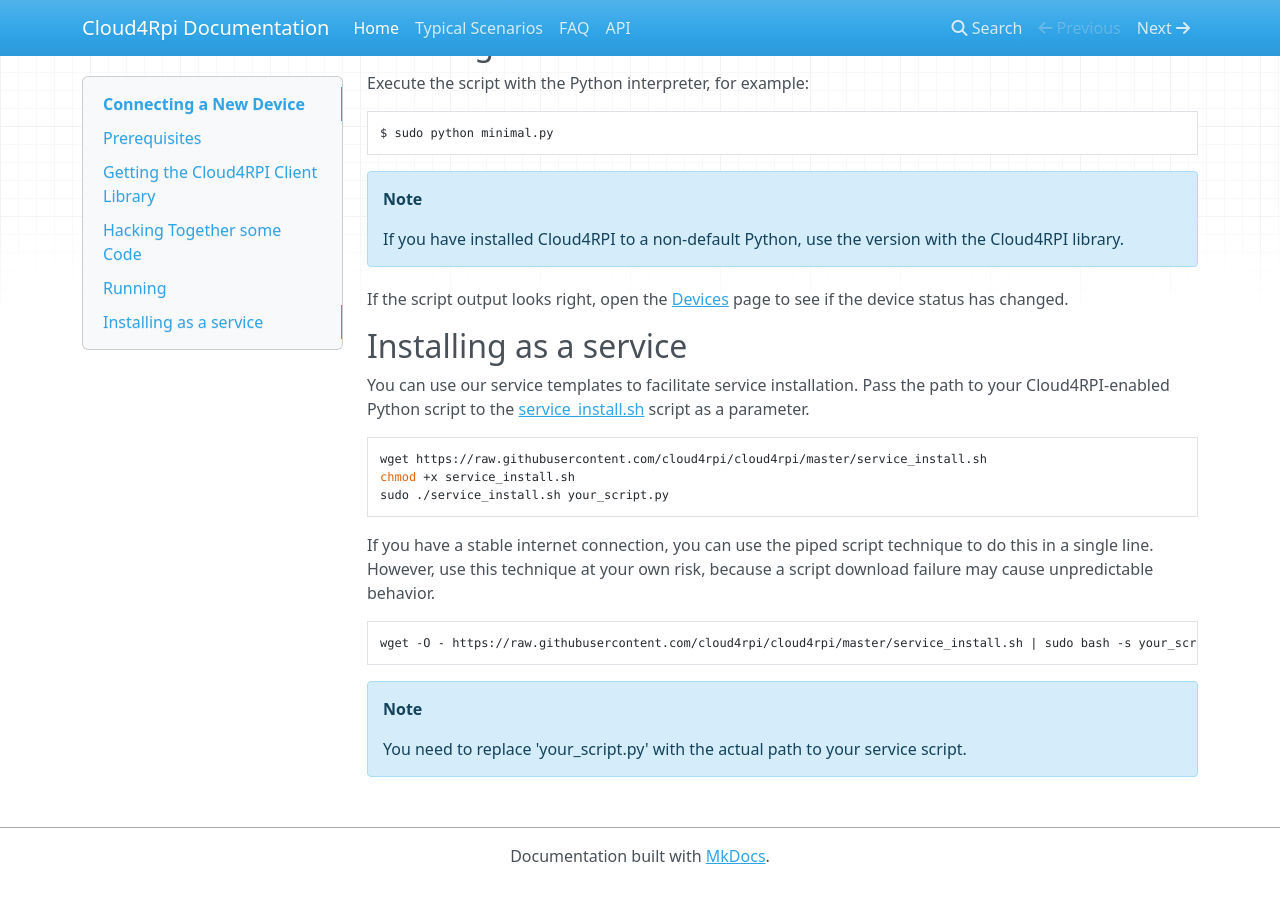
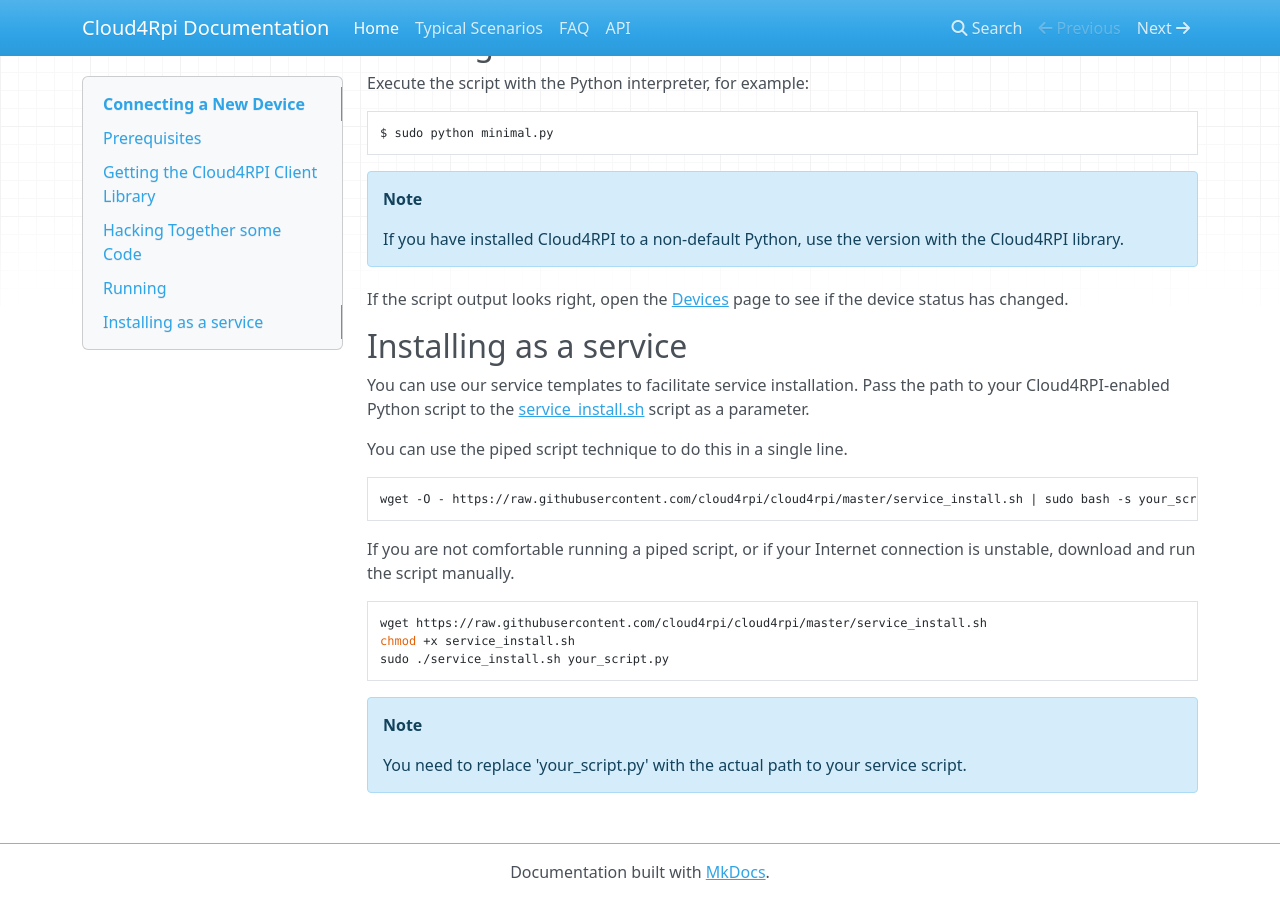
Before and after one commit to cloud4rpi/docs, an MkDocs documentation site: the page built from docs/index.md, in a window 1280 px wide and 900 px high, scrolled down 1555 px. Built offline with MkDocs 1.6.1, drawn with Linux system fonts in a browser that asks for light colours; nearby versions of some CDN libraries; old or Windows-style settings are respelled for this version of MkDocs.

````diff
--- a/docs/index.md
+++ b/docs/index.md
@@ -86,17 +86,19 @@
 
 You can use our service templates to facilitate service installation. Pass the path to your Cloud4RPI-enabled Python script to the [service_install.sh](https://github.com/cloud4rpi/cloud4rpi/blob/master/service_install.sh) script as a parameter.
 
+You can use the piped script technique to do this in a single line.
+
+``` bash
+wget -O - https://raw.githubusercontent.com/cloud4rpi/cloud4rpi/master/service_install.sh | sudo bash -s your_script.py
+```
+
+If you are not comfortable running a piped script, or if your Internet connection is unstable, download and run the script manually.
+
 ``` bash
 wget https://raw.githubusercontent.com/cloud4rpi/cloud4rpi/master/service_install.sh
 chmod +x service_install.sh
 sudo ./service_install.sh your_script.py
 ```
 
-If you have a stable internet connection, you can use the piped script technique to do this in a single line. However, use this technique at your own risk, because a script download failure may cause unpredictable behavior.
-
-``` bash
-wget -O - https://raw.githubusercontent.com/cloud4rpi/cloud4rpi/master/service_install.sh | sudo bash -s your_script.py
-```
-
 !!! Note
     You need to replace 'your_script.py' with the actual path to your service script.
````
